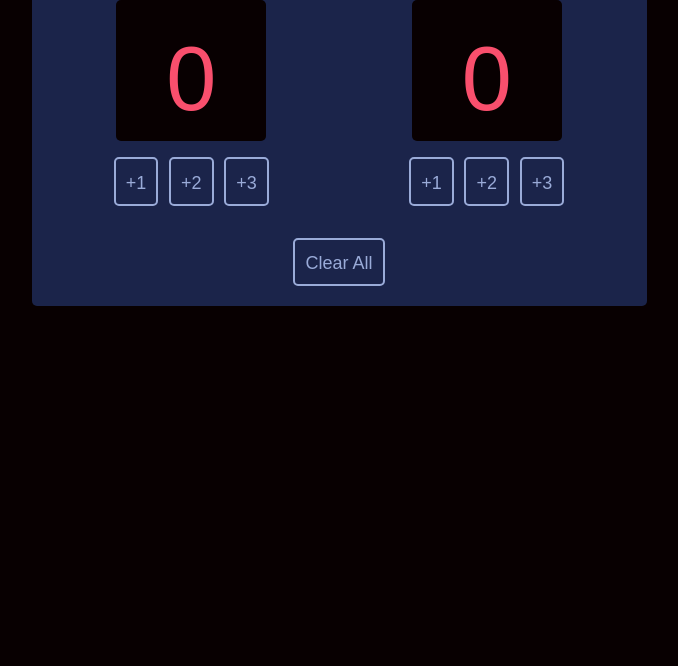
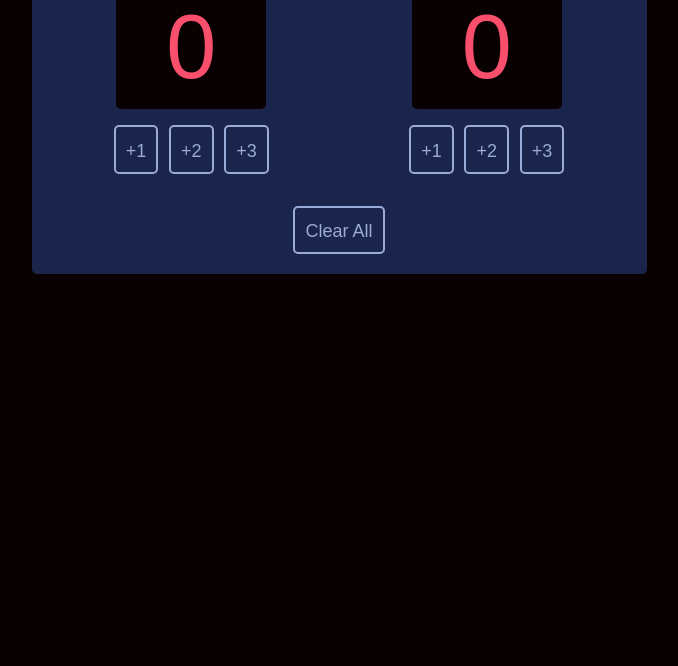
Before and after one commit to pikadv/basketball-scoreboard, a plain HTML site: page index.html in a window 1280 px wide. Shown: the part 134-800 px from the top of the page, without its empty margins (301-979 px from the left). Drawn offline with Linux system fonts and the light colour scheme; a web font is replaced by a local one.

Commit message:
Update index.css

```diff
--- a/index.css
+++ b/index.css
@@ -1,6 +1,5 @@
 body {
-  margin: 0;
-  padding: 2rem;
+  margin: 1rem;
   background-color: #080001;
 }
 
```
